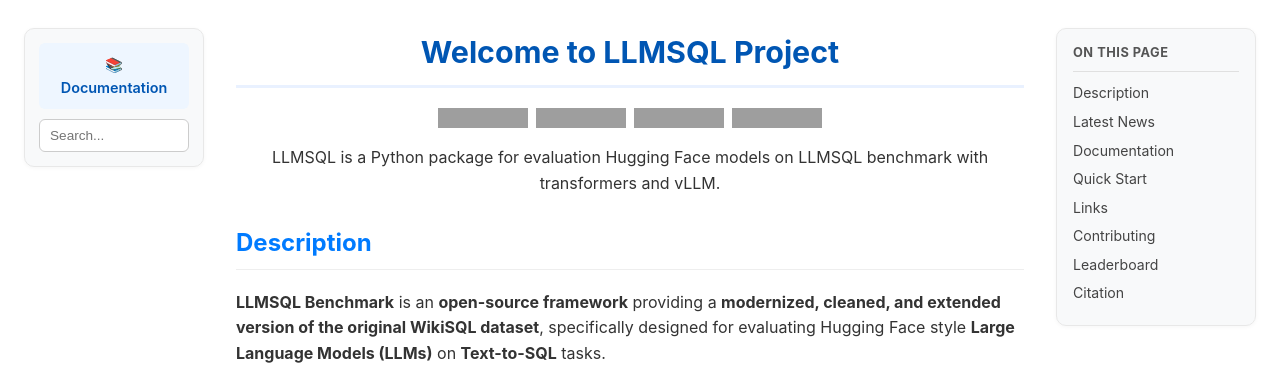
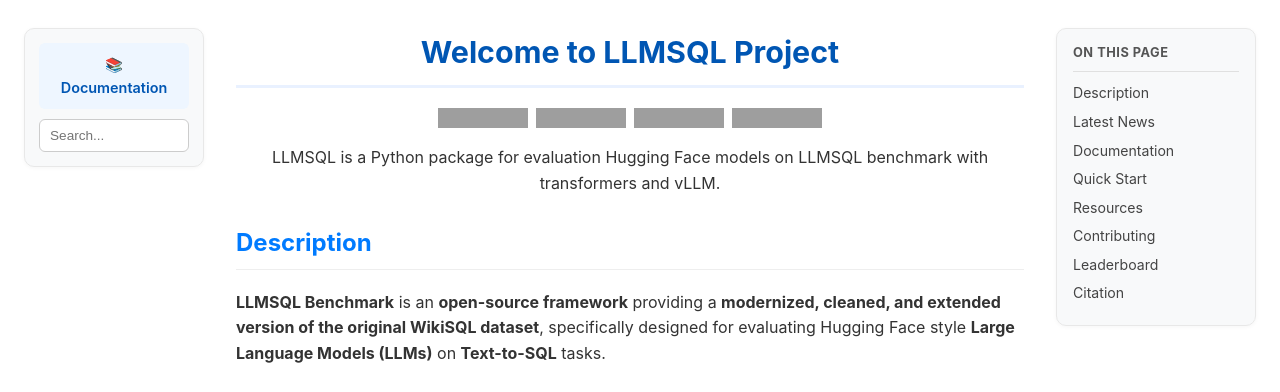
Before and after one commit to LLMSQL/llmsql-benchmark, a Sphinx documentation site: the page built from docs/index.rst, in a window 1280 px wide. Shown: the top 392 px of the page. Built offline with Sphinx 7.4.7, drawn with Linux system fonts in a browser that asks for light colours; grey boxes are pictures that could not be loaded.

Commit message:
fix(docs): polish front-page sidebar layout
- label the #links TOC entry "Resources" to match the section heading
- drop the unused body > .sidebar-button selector (the back-link is always
  rendered inside .document on Sphinx pages)
- let the leaderboard table scroll horizontally on narrow screens instead
  of overflowing the page

Co-Authored-By: Claude Opus 5.5 <noreply@anthropic.com>

```diff
--- a/docs/_static/styles/front_page.css
+++ b/docs/_static/styles/front_page.css
@@ -45,8 +45,7 @@
   color: white;
 }
 
-/* Standalone back-link on docs pages (no .page-layout wrapper) */
-body > .sidebar-button,
+/* Standalone "Back to main page" link on Sphinx docs pages */
 .document .sidebar-button {
   display: inline-block;
   margin-bottom: 1.5rem;
@@ -291,6 +290,12 @@ pre span {
     color: inherit !important;
 }
 
+/* Leaderboard table is injected into this container by front_page.js;
+   let it scroll horizontally instead of overflowing on narrow screens */
+#leaderboard-container {
+  overflow-x: auto;
+}
+
 .leaderboard-box {
   padding: 1rem;
   background: #fff;
--- a/docs/_templates/index.html
+++ b/docs/_templates/index.html
@@ -181,7 +181,7 @@ pre-commit install</code></pre>
         <li><a href="#latest-news">Latest News</a></li>
         <li><a href="#documentation">Documentation</a></li>
         <li><a href="#quick-start">Quick Start</a></li>
-        <li><a href="#links">Links</a></li>
+        <li><a href="#links">Resources</a></li>
         <li><a href="#contributing">Contributing</a></li>
         <li><a href="#leaderboard">Leaderboard</a></li>
         <li><a href="#citation">Citation</a></li>
```
